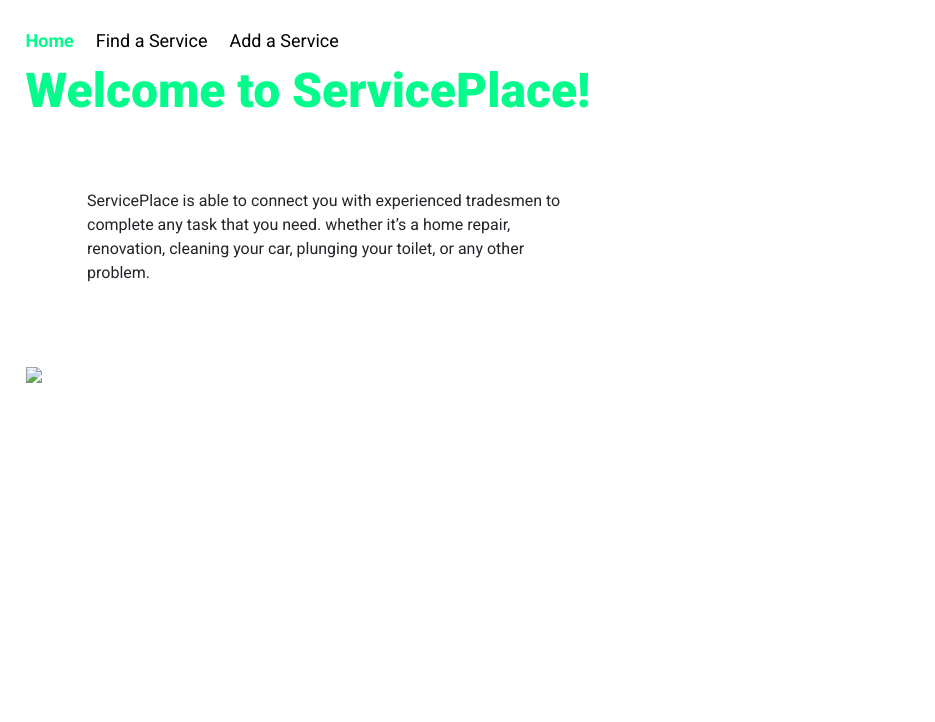
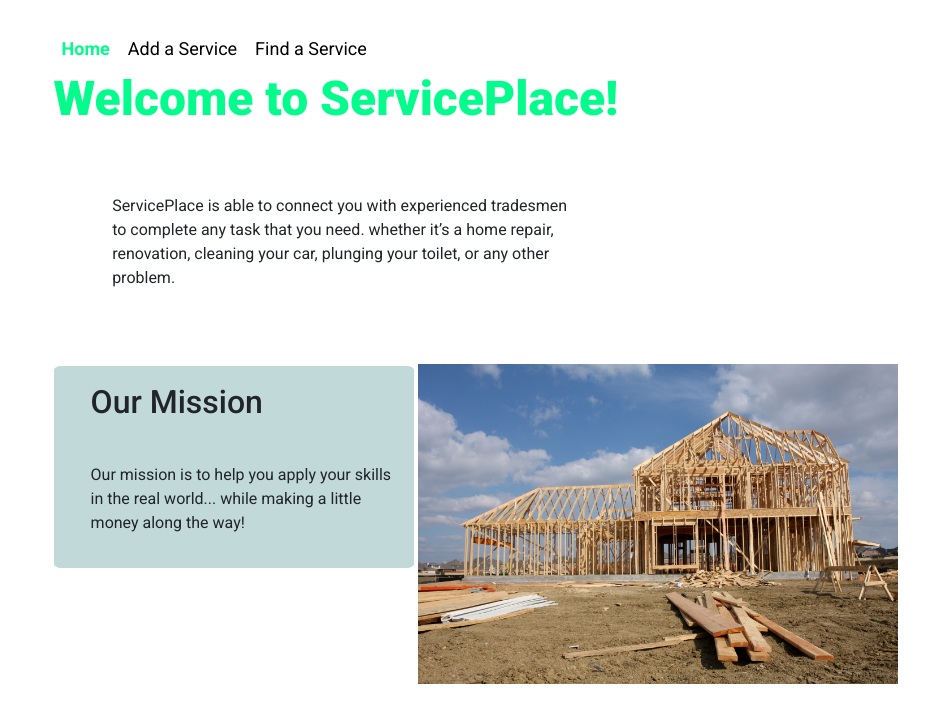
Before and after one commit to SVPandya/HSH-Html, a plain HTML site: page index.html in a window 1280 px wide. Shown: the whole page, without its empty margins (0-935 px from the left). Drawn offline with nearby package versions, Linux system fonts and the light colour scheme.

Commit message:
Update index.html

```diff
--- a/index.html
+++ b/index.html
@@ -9,36 +9,35 @@
 <link href="https://fonts.googleapis.com/css2?family=Roboto:ital,wght@0,100;0,300;0,400;0,500;0,700;0,900;1,100;1,300;1,400;1,500;1,700;1,900&display=swap" rel="stylesheet">
 <link rel="stylesheet" href="https://cdn.jsdelivr.net/npm/bootstrap@4.4.1/dist/css/bootstrap.min.css" integrity="sha384-Vkoo8x4CGsO3+Hhxv8T/Q5PaXtkKtu6ug5TOeNV6gBiFeWPGFN9MuhOf23Q9Ifjh" crossorigin="anonymous">
 <link rel="stylesheet" href="style.css">
-
-
-    <!-- // Import the functions you need from the SDKs you need -->
-   <script src = "https://www.gstatic.com/firebasejs/10.11.0/firebase-app.js"></script>
-   <script src = "https://www.gstatic.com/firebasejs/10.11.0/firebase-firestore.js"></script>
-    <!-- // TODO: Add SDKs for Firebase products that you want to use -->
-    <!-- // https://firebase.google.com/docs/web/setup#available-libraries -->
-
-
 </head>
 
 <body>
-    <div className="bg-white flex-row justify-center mt-6">
-        <a class="navbuttons" id="homebtn" href="">Home</a>
-        <label class="navbuttons" href="">Find a Service</label>
-        <a class="navbuttons" href="">Add a Service</a>
+
+<main style="margin-left: 20px;">
+    <div class="navbar">
+        <a class="navbuttons" id="homebtn" href="index.html">Home</a>
+        <a class="navbuttons" href="addAService.html">Add a Service</a>
+        <a class="navbuttons" href="findAService.html"> Find a Service </a>
+
     </div>
-    <div>
-        <div>
+    <div class="landingcont">
+        <div id="intro">
          <h1>Welcome to ServicePlace!</h1>
 
          <p id="description">ServicePlace is able to connect you with experienced tradesmen to complete any task that you need. whether it’s a home repair, renovation, cleaning your car, plunging your toilet, or any other problem.</p>
         </div>
-        <div>
-            <img src="houseunderconstruction"/>
+
+            <div id="card">
+                <h2>Our Mission</h2>
+                <p>Our mission is to help you apply your skills in the real world... while making a little money along the way!</p>
+            </div>
+
+            <img src="houseconstruction.jpg"/>
         </div>
+
+
+    </div>
         </div>
-    <script>  import { getDataBase } from "firebase/database";    </script>
-    </script>
-    <script src = "script.js"></script>
-
+    </main>
 </body>
 </html>
```
